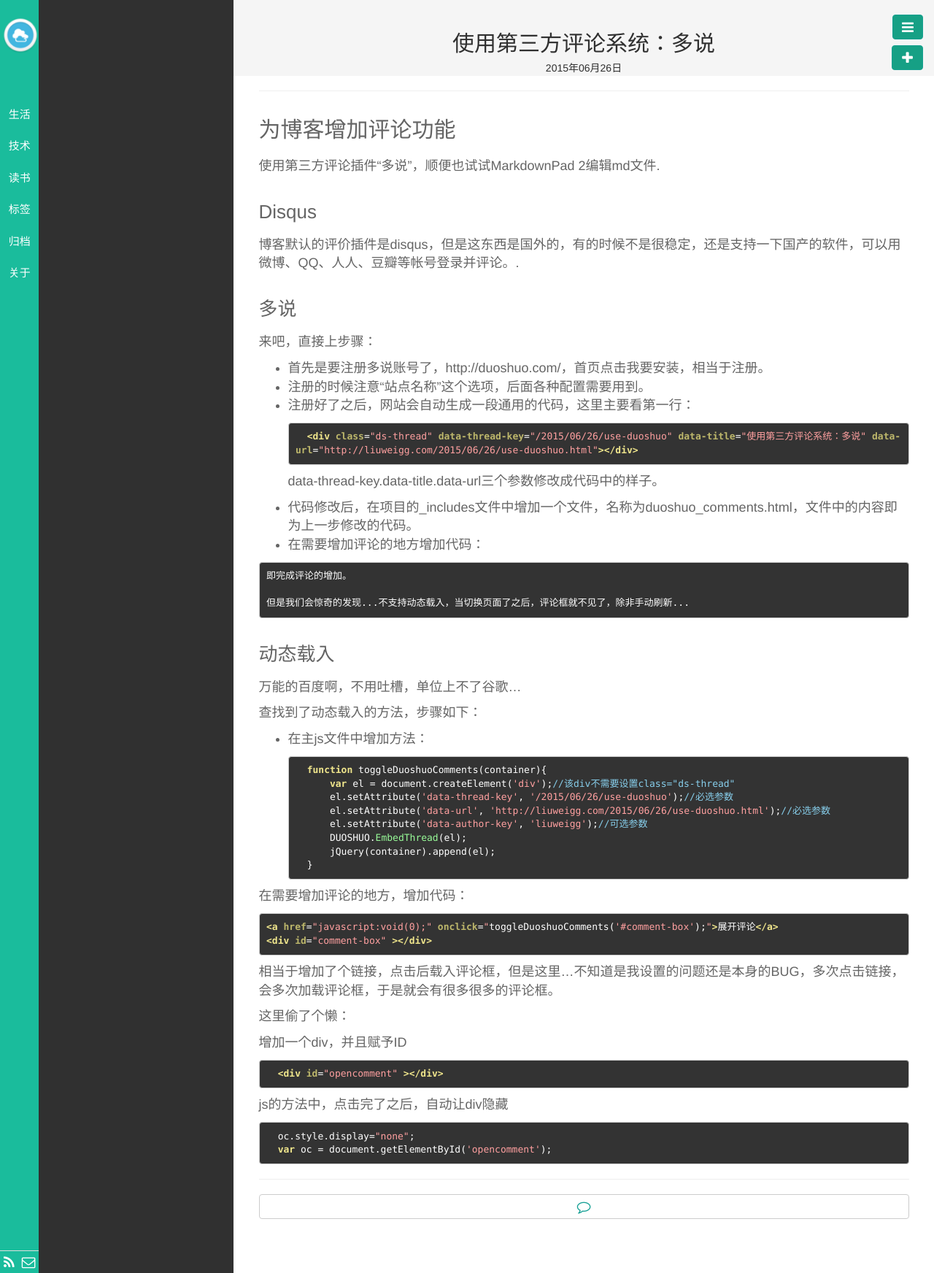
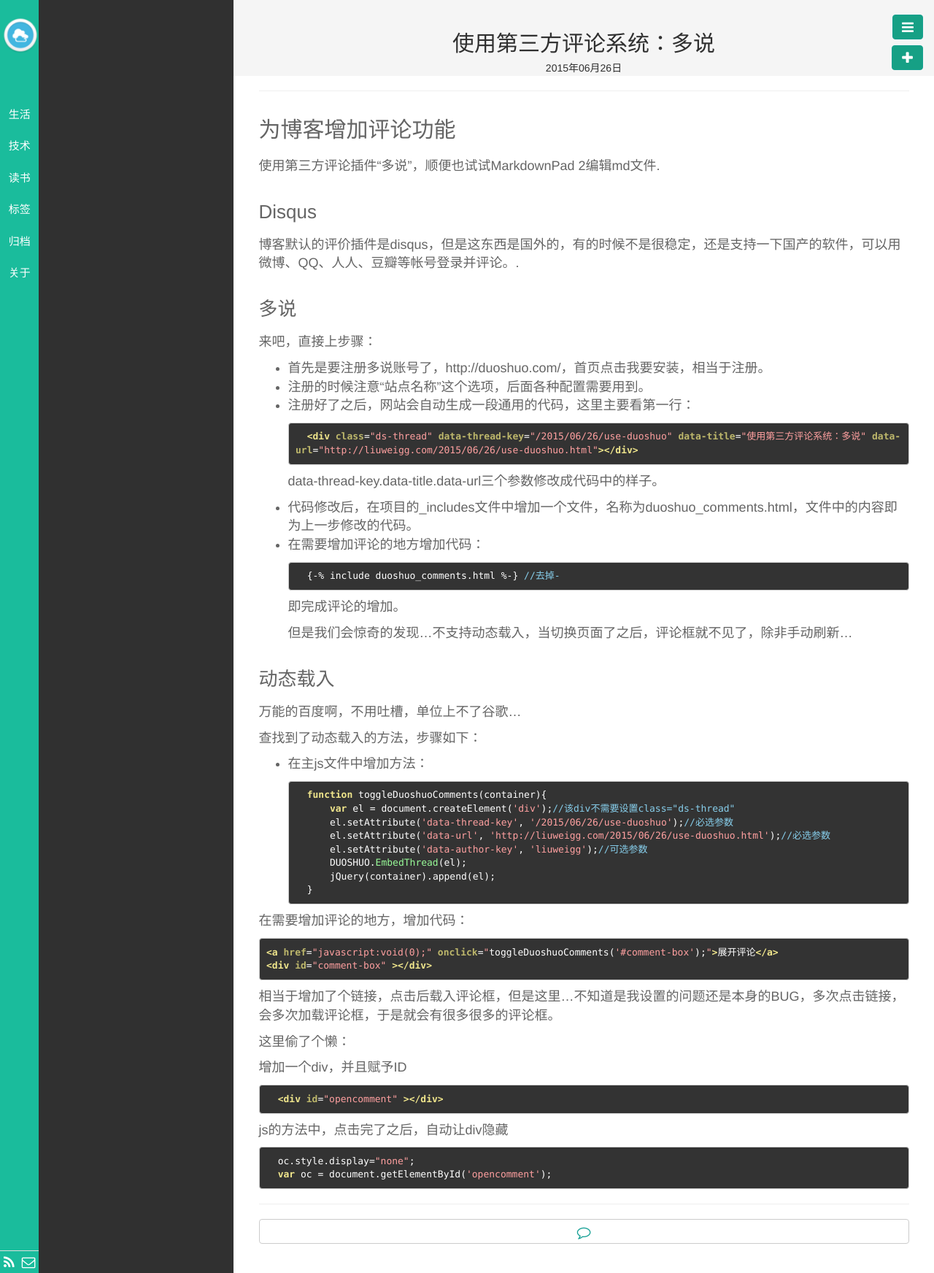
Before and after one commit to liuweigg/liuweigg.github.io, a Jekyll site: the page built from _posts/技术/2015-06-26-use-duoshuo.md, in a window 1280 px wide. Shown: the whole page at 73% size. Built offline with Jekyll 4.4.1, drawn with Linux system fonts in a browser that asks for light colours; nearby versions of some CDN libraries; library files that are not in the unit come from our copies; Markdown is read by kramdown in place of the engine named in the settings; comment, search, counter and statistics services are not loaded.

Commit message:
update duoshuo

```diff
--- a/_posts/技术/2015-06-26-use-duoshuo.md
+++ b/_posts/技术/2015-06-26-use-duoshuo.md
@@ -27,7 +27,7 @@
 - 代码修改后，在项目的_includes文件中增加一个文件，名称为duoshuo_comments.html，文件中的内容即为上一步修改的代码。
 - 在需要增加评论的地方增加代码：
 
-		{% include duoshuo_comments.html %}
+		{-% include duoshuo_comments.html %-} //去掉-
 
     即完成评论的增加。
 
```
